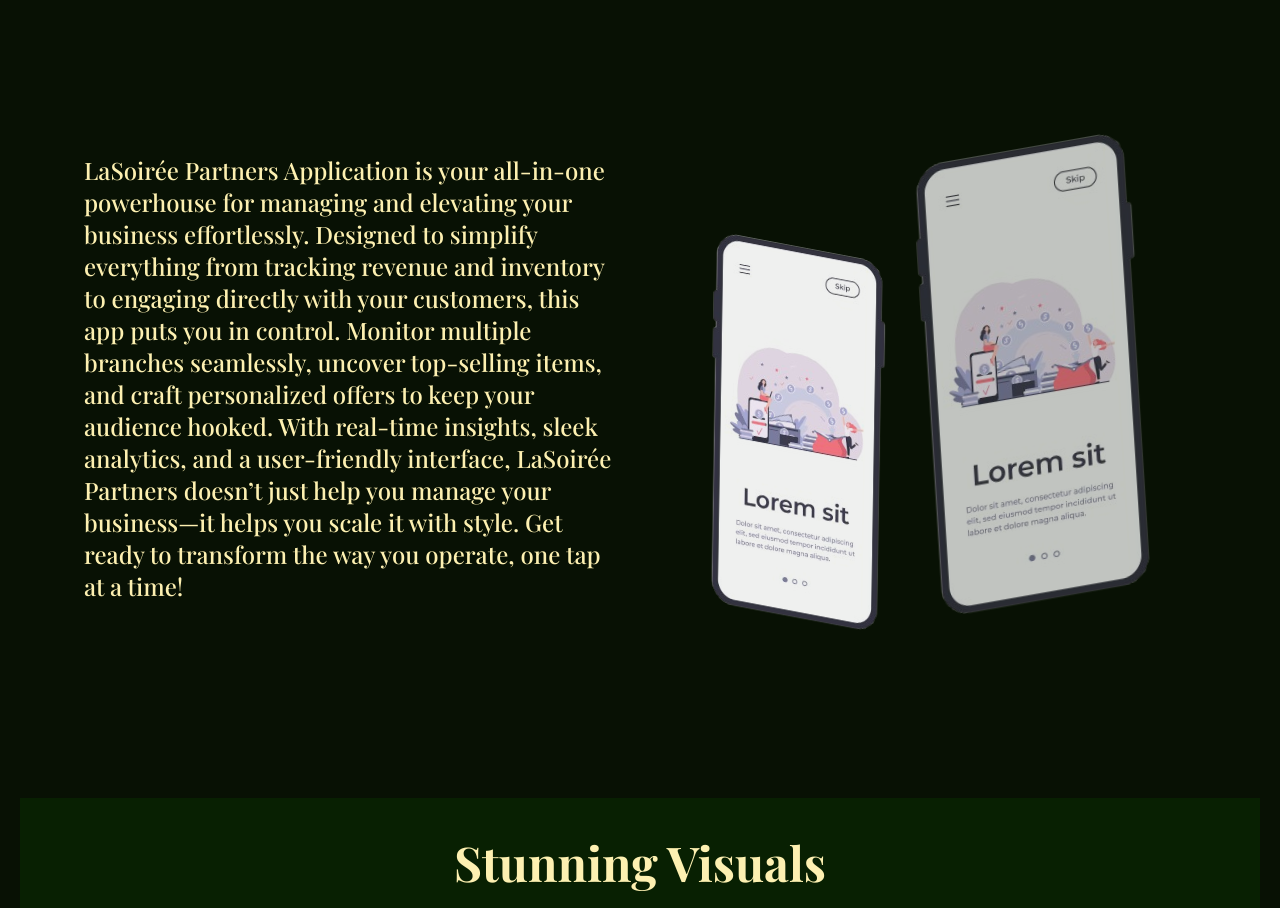
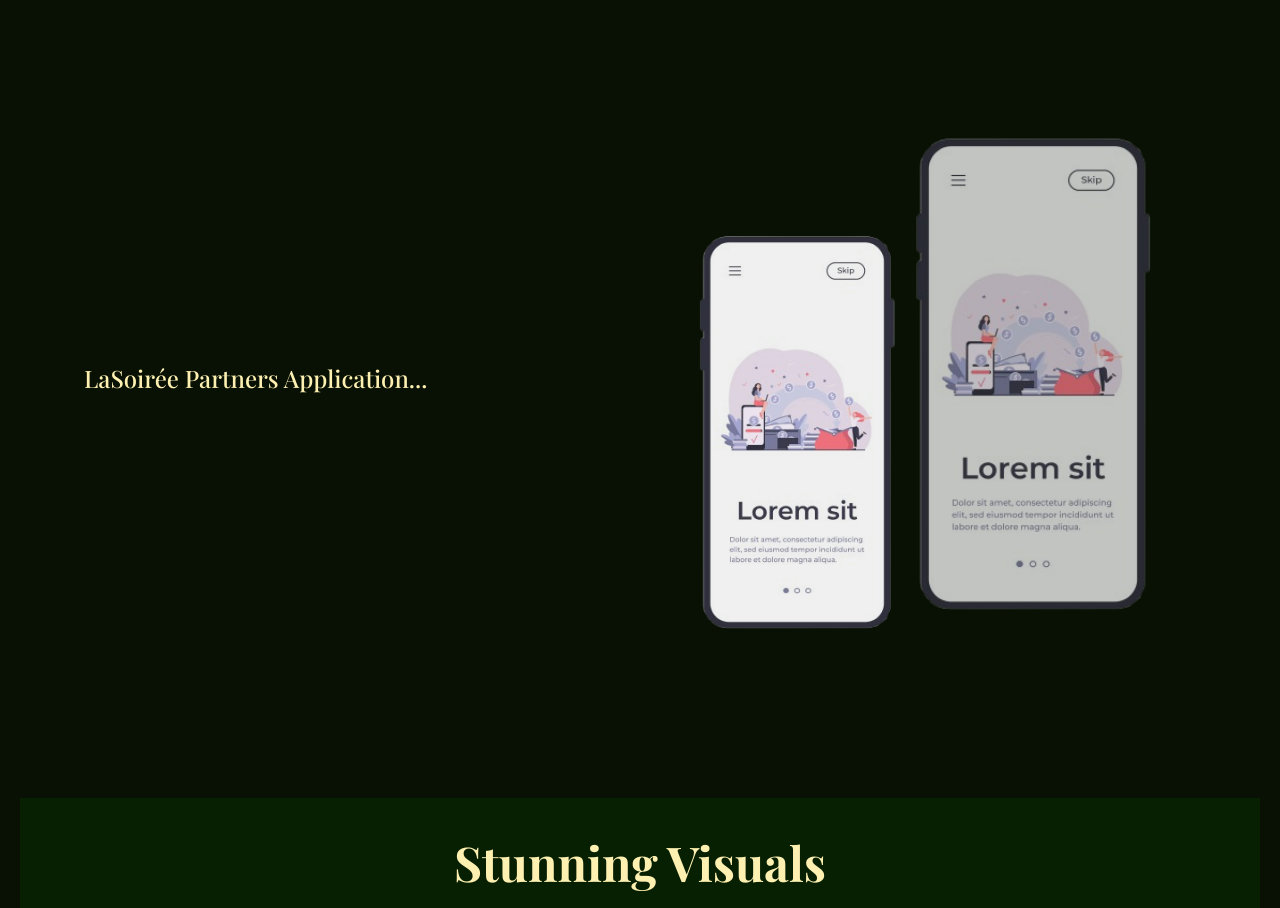
Before and after one commit to Im-Triya/LaSoiree_Business, a React (Create React App) app: page / in a window 1280 px wide. Shown: the part 822-1730 px from the top of the page. Built offline with nearby package versions, Linux system fonts and the light colour scheme.

Commit message:
Scroll error resolved

```diff
--- a/src/pages/Home.js
+++ b/src/pages/Home.js
@@ -7,64 +7,86 @@
 import Footer from "../components/Footer";
 
 export default function Home() {
-  const text1 = "LaSoirée Partners Application is your all-in-one powerhouse for managing and elevating your business effortlessly. Designed to simplify everything from tracking revenue and inventory to engaging directly with your customers, this app puts you in control. Monitor multiple branches seamlessly, uncover top-selling items, and craft personalized offers to keep your audience hooked. With real-time insights, sleek analytics, and a user-friendly interface, LaSoirée Partners doesn’t just help you manage your business—it helps you scale it with style. Get ready to transform the way you operate, one tap at a time!";
+  const text1 = "LaSoirée Partners Application..."; // shortened for brevity
+
+  // Simplified animation variants
+  const imageVariants1 = {
+    hidden: { y: -100, opacity: 0 },
+    visible: {
+      y: 0,
+      opacity: 1,
+      transition: { duration: 3, ease: "easeInOut" }
+    }
+  };
+
+  const imageVariants2 = {
+    hidden: { y: -100, opacity: 0 },
+    visible: {
+      y: 0,
+      opacity: 1,
+      transition: { duration: 3, ease: "easeInOut", delay: 0.5 }
+    }
+  };
+
+  const textVariants = {
+    hidden: { opacity: 0 },
+    visible: {
+      opacity: 1,
+      transition: { delay: 1.5, duration: 0.8 }
+    }
+  };
 
   return (
     <div>
       <HeroSection />
 
-      {/* Two-Column Layout for Desktop, Stacked for Mobile */}
       <div
-        id="two-column-section" // Add id for smooth scrolling
+        id="two-column-section"
         className="relative min-h-screen flex flex-col md:grid md:grid-cols-2 gap-4 md:gap-8 w-full items-center px-4 sm:px-8 md:px-16"
-        style={{ perspective: "1000px" }}
       >
-        {/* Mobile: Show Images First, Desktop: Side by Side */}
         <div className="w-full flex flex-col md:flex-row justify-center items-start gap-2 md:gap-4 md:order-2 h-screen md:h-auto">
-
-          {/* First Image - Left Side on Mobile */}
-          <motion.div className="w-1/2 md:w-auto self-end">
-            <motion.img
+          <motion.div
+            className="w-1/2 md:w-auto self-end"
+            initial="hidden"
+            whileInView="visible"
+            viewport={{ once: true, margin: "-100px" }}
+            variants={imageVariants1}
+          >
+            <img
               src={svg1}
-              alt="Image 1"
+              alt="Phone 1"
               className="h-[40vh] md:h-[50vh] w-auto"
-              initial={{ y: -100, opacity: 0, rotateZ: 15 }}
-              whileInView={{ y: 0, opacity: 1, rotateZ: 0, rotateY: -30, rotateX: -20 }}
-              transition={{ duration: 3, ease: "easeInOut" }}
             />
           </motion.div>
 
-          {/* Second Image - Right Side on Mobile */}
-          <motion.div className="w-1/2 md:w-auto self-start">
-            <motion.img
+          <motion.div
+            className="w-1/2 md:w-auto self-start"
+            initial="hidden"
+            whileInView="visible"
+            viewport={{ once: true, margin: "-100px" }}
+            variants={imageVariants2}
+          >
+            <img
               src={svg2}
-              alt="Image 2"
+              alt="Phone 2"
               className="h-[45vh] md:h-[60vh] w-auto"
-              initial={{ y: -100, opacity: 0, rotateZ: -15 }}
-              whileInView={{ y: 0, opacity: 1, rotateZ: 0, rotateY: -30, rotateX: 20 }}
-              transition={{ duration: 3, ease: "easeInOut", delay: 0.5 }}
             />
           </motion.div>
-
         </div>
 
-        {/* Mobile: Show Text After Images, Desktop: Side by Side */}
         <motion.div
           className="w-full text-[#FDF0B1] text-lg md:text-2xl font-medium leading-relaxed md:order-1 pb-10"
-          initial={{ opacity: 0 }}
-          whileInView={{ opacity: 1 }}
-          transition={{ delay: 1.5, duration: 0.8 }}
+          initial="hidden"
+          whileInView="visible"
+          viewport={{ once: true }}
+          variants={textVariants}
         >
           <p>{text1}</p>
         </motion.div>
       </div>
 
-      {/* Add Gallery Component Here */}
       <Gallery />
-
-      {/* Footer */}
       <Footer />
-
     </div>
   );
 }
```
